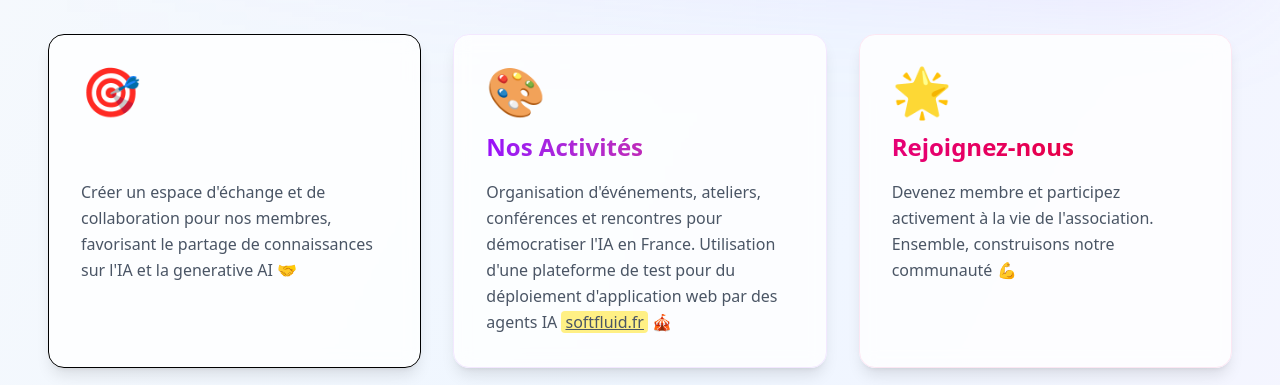
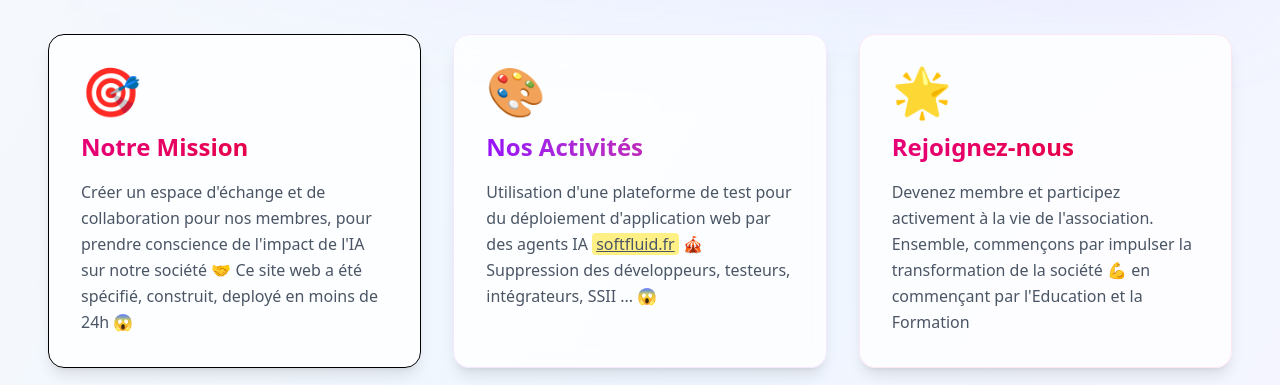
Before and after one commit to Sam9682/ai-hypervisia, a React (Vite) app in the folder frontend/: page / in a window 1280 px wide. Shown: the part 800-1185 px from the top of the page. Built offline with nearby package versions, Linux system fonts and the light colour scheme; no server answers.

Commit message:
modified:   frontend/src/pages/HomePage.tsx

```diff
--- a/frontend/src/pages/HomePage.tsx
+++ b/frontend/src/pages/HomePage.tsx
@@ -77,12 +77,13 @@ export const HomePage = () => {
       <div className="grid md:grid-cols-3 gap-8 mb-16">
         <div className="bg-white/80 backdrop-blur-sm p-8 rounded-2xl shadow-lg card-hover border border-primary-100">
           <div className="text-5xl mb-4">🎯</div>
-          <h2 className="text-2xl font-bold text-gray-900 mb-4 bg-gradient-to-r from-primary-600 to-primary-700 bg-clip-text text-transparent">
+          <h2 className="text-2xl font-bold text-gray-900 mb-4 bg-gradient-to-r from-pink-600 to-red-600 bg-clip-text text-transparent">
             Notre Mission
           </h2>
           <p className="text-gray-600 leading-relaxed">
             Créer un espace d'échange et de collaboration pour nos membres,
-            favorisant le partage de connaissances sur l'IA et la generative AI 🤝
+            pour prendre conscience de l'impact de l'IA sur notre société 🤝
+            Ce site web a été spécifié, construit, deployé en moins de 24h 😱
           </p>
         </div>
 
@@ -92,9 +93,9 @@ export const HomePage = () => {
             Nos Activités
           </h2>
           <p className="text-gray-600 leading-relaxed">
-            Organisation d'événements, ateliers, conférences et rencontres
-            pour démocratiser l'IA en France. Utilisation d'une plateforme
-            de test pour du déploiement d'application web par des agents IA <a href="https://softfluid.fr" target="_blank" rel="noopener noreferrer" className="bg-yellow-200 text-primary-600 hover:text-primary-700 underline transition-colors px-1 rounded">softfluid.fr</a> 🎪
+            Utilisation d'une plateforme de test pour du
+            déploiement d'application web par des agents IA <a href="https://softfluid.fr" target="_blank" rel="noopener noreferrer" className="bg-yellow-200 text-primary-600 hover:text-primary-700 underline transition-colors px-1 rounded">softfluid.fr</a> 🎪
+            Suppression des développeurs, testeurs, intégrateurs, SSII ... 😱
           </p>
         </div>
 
@@ -105,7 +106,8 @@ export const HomePage = () => {
           </h2>
           <p className="text-gray-600 leading-relaxed">
             Devenez membre et participez activement à la vie de l'association.
-            Ensemble, construisons notre communauté 💪
+            Ensemble, commençons par impulser la transformation de la société 💪
+            en commençant par l'Education et la Formation
           </p>
         </div>
       </div>
```
